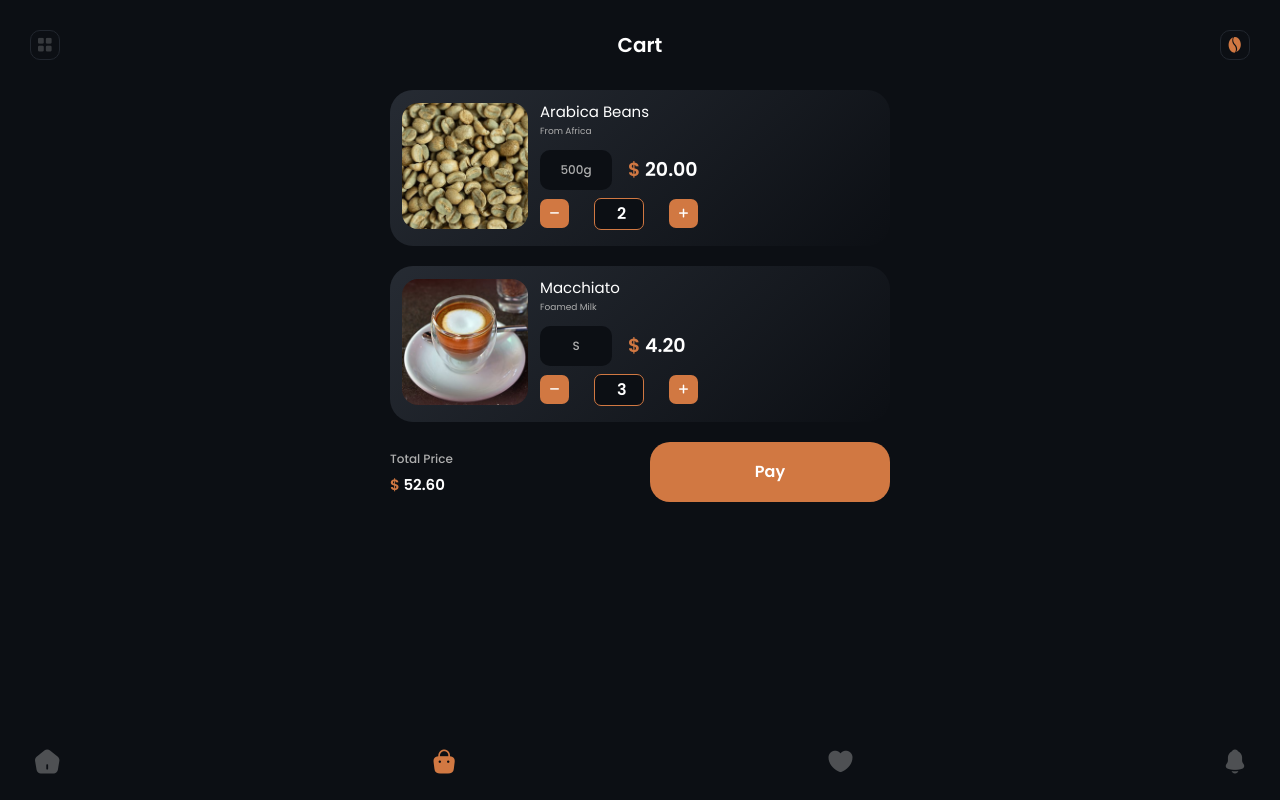
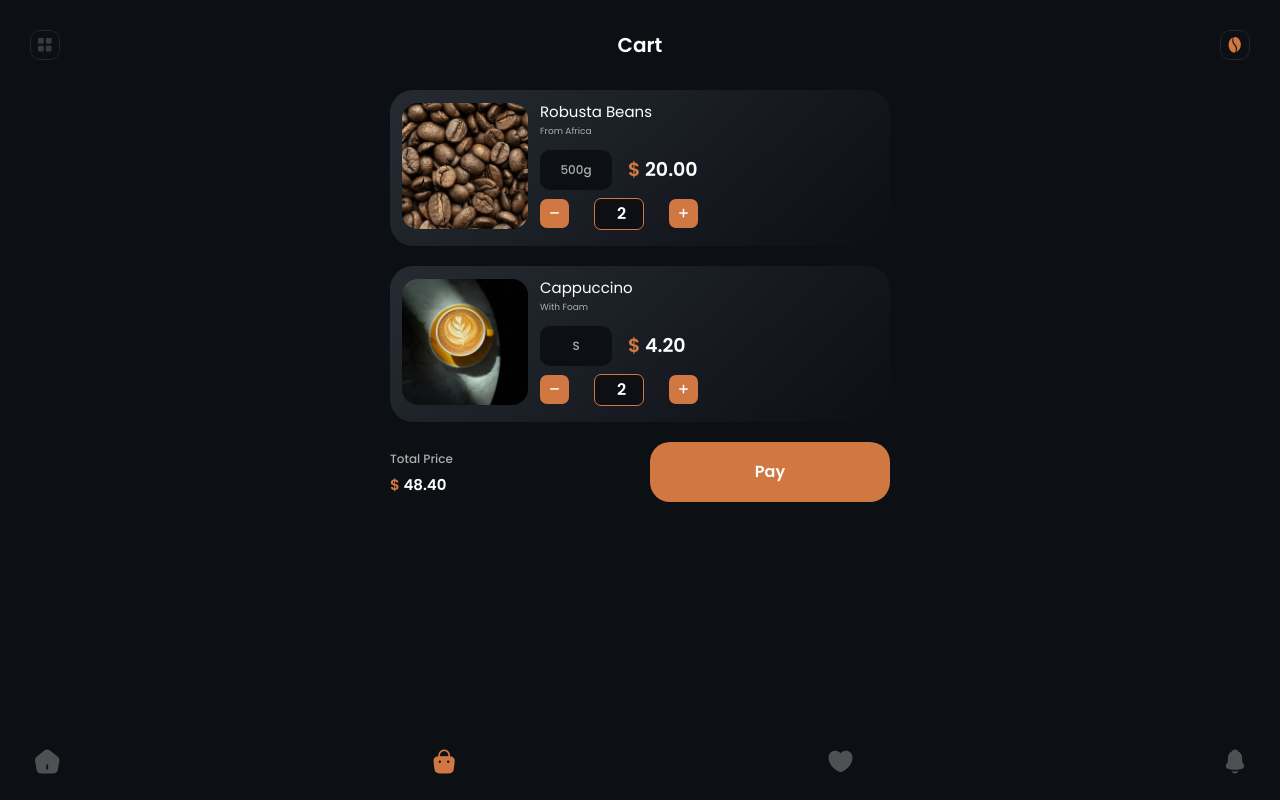
Before and after one commit to yu-nykanorova/coffee_app_react_json-server, a React (Vite) app: page /cart in a window 1280 px wide. Built offline with nearby package versions, Linux system fonts and the light colour scheme; data requests are answered from the project's data file.

Commit message:
added possibility to add, display and remove  multi sizes cart items

```diff
--- a/db.json
+++ b/db.json
@@ -154,22 +154,22 @@
   ],
   "cart": [
     {
-      "id": "beans-4",
-      "title": "Arabica Beans",
+      "id": "beans-3-500g",
+      "title": "Robusta Beans",
       "comment": "From Africa",
       "size": "500g",
       "price": 20,
-      "image": "/assets/img/arabica_beans_2.jpg",
+      "image": "/assets/img/robusta_beans_2.jpg",
       "amount": 2
     },
     {
-      "id": "drinks-5",
-      "title": "Macchiato",
-      "comment": "Foamed Milk",
+      "id": "drinks-2-S",
+      "title": "Cappuccino",
+      "comment": "With Foam",
       "size": "S",
       "price": 4.2,
-      "image": "/assets/img/macchiato.jpg",
-      "amount": 3
+      "image": "/assets/img/cappuccino_2.jpg",
+      "amount": 2
     }
   ]
 }
--- a/src/pages/cart/Cart.jsx
+++ b/src/pages/cart/Cart.jsx
@@ -16,6 +16,17 @@ export const Cart = () => {
     setCartItems(initialCartItems || []);
   }, [initialCartItems]);
 
+  const groupedItemsById = useMemo(() => {
+    return cartItems.reduce((groups, item) => {
+      const baseId = item.id.split("-").slice(0, 2).join("-");
+      if (!groups[baseId]) {
+        groups[baseId] = [];
+      }
+      groups[baseId].push(item);
+      return groups;
+    }, {});
+  }, [cartItems]);
+
   const handleUpdateCartItem = async (updatedItem, itemId = null) => {
     setCartItems((prevItems) => {
       if (updatedItem) {
@@ -30,8 +41,7 @@ export const Cart = () => {
   };
 
   const totalPrice = useMemo(
-    () =>
-      cartItems.reduce((total, i) => total + i.price * i.amount, 0),
+    () => cartItems.reduce((total, i) => total + i.price * i.amount, 0),
     [cartItems]
   );
 
@@ -41,13 +51,21 @@ export const Cart = () => {
   return (
     <div className="cart-container">
       <div className="cards-container">
-        {cartItems.map((item) => (
-          <CartSingleItemCard
-            key={item.id}
-            item={item}
-            onUpdateCartItem={handleUpdateCartItem}
-          />
-        ))}
+        {Object.entries(groupedItemsById).map(([baseId, items]) =>
+          items.length === 1 ? (
+            <CartSingleItemCard
+              key={items[0].id}
+              item={items[0]}
+              onUpdateCartItem={handleUpdateCartItem}
+            />
+          ) : (
+            <CartMultiItemCard
+              key={baseId}
+              items={items}
+              onUpdateCartItem={handleUpdateCartItem}
+            />
+          )
+        )}
       </div>
       <div className="payment-info">
         <div className="total-price">
--- a/src/pages/cart/components/CartMultiItemCard.jsx
+++ b/src/pages/cart/components/CartMultiItemCard.jsx
@@ -1,34 +1,59 @@
+import { useFetch } from "../../../hooks/useFetch";
 import { ButtonAddRemove } from "../../../shared/UI/Buttons/ButtonAddRemove"
 import { ItemAmount } from "../../../shared/UI/ItemAmount/ItemAmount"
 import { ItemPrice } from "../../../shared/UI/ItemPrice/ItemPrice";
 import { ItemSize } from "../../../shared/UI/ItemSize/ItemSize";
 import "./CartMultiItemCard.scss";
 
-export const CartMultiItemCard = () => {
+export const CartMultiItemCard = ({ items, onUpdateCartItem }) => {
+    const { loadData: deleteCartItem } = useFetch(null, "DELETE");
+    const { loadData: updateCartItem } = useFetch(null, "PUT");
+
+    const handleDelete = async (item) => {
+        if (item.amount > 1) {
+            const decreasedAmount = item.amount - 1;
+            const updatedItem = await updateCartItem(item.id, { ...item, amount: decreasedAmount });
+            onUpdateCartItem(updatedItem);
+        } else {
+            await deleteCartItem(item.id);
+            onUpdateCartItem(null, item.id);
+        }
+    };
+
+    const handleAdd = async (item) => {
+        const increasedAmount = item.amount + 1;
+        const updatedItem = await updateCartItem(item.id, { ...item, amount: increasedAmount });
+        onUpdateCartItem(updatedItem);
+    };
+
     return (
         <div className="card-container multi-item-card">
             <div className="multi-item-card__main-info">
                 <div className="multi-item-card__image">
-                <img src="public/assets/img/cappuccino_1.jpg" alt="cappuccino" />
+                    <img src={items[0].image} alt={items[0].title} />
                 </div>
                 <div className="multi-item-card__info">
-                <div className="multi-item-card__info-title">Cappuccino</div>
-                <div className="multi-item-card__info-desc">With Steamed Milk</div>
-                <div className="multi-item-card__info-roast">Medium Roasted</div>
+                    <div className="multi-item-card__info-title">{ items[0].title }</div>
+                    <div className="multi-item-card__info-desc">{ items[0].comment }</div>
+                    <div className="multi-item-card__info-roast">{ items[0].roast }</div>
                 </div>
             </div>
-        <div className="multi-item-card__buy-info">
+            <div className="multi-item-card__sizes">
+                {items.map((item) => (
+                    <div key={item.id} className="multi-item-card__buy-info">
                         <div className="multi-item-card__buy-info-size">
-                <ItemSize className="cart-multi-item-size" size="?" />
+                            <ItemSize className="cart-multi-item-size" size={item.size} />
                         </div>
                         <div className="multi-item-card__buy-info-price">
-                <ItemPrice className="cart-multi-item-price" priceValue="10" />
+                            <ItemPrice className="cart-multi-item-price" priceValue={item.price} />
                         </div>
                         <div className="multi-item-card__buy-info-amount">
-                <ButtonAddRemove form="minus" />
-                <ItemAmount />
-                <ButtonAddRemove form="plus" />
+                            <ButtonAddRemove form="minus" onClick={() => handleDelete(item)} />
+                            <ItemAmount amountValue={item.amount} />
+                            <ButtonAddRemove form="plus" onClick={() => handleAdd(item)} />
                         </div>
+                    </div>
+                ))}
             </div>
         </div>
     )
--- a/src/pages/cart/components/CartMultiItemCard.scss
+++ b/src/pages/cart/components/CartMultiItemCard.scss
@@ -48,6 +48,10 @@
         }
     }
 
+    &__sizes {
+
+    }
+
     &__buy-info {
         display: flex;
         align-items: center;
--- a/src/pages/cart/components/CartSingleItemCard.jsx
+++ b/src/pages/cart/components/CartSingleItemCard.jsx
@@ -7,12 +7,12 @@ import "./CartSingleItemCard.scss";
 
 export const CartSingleItemCard = ({ item, onUpdateCartItem }) => {
   const { loadData: deleteCartItem } = useFetch(null, "DELETE");
-  const { loadData: updatedCartItem } = useFetch(null, "PUT");
+  const { loadData: updateCartItem } = useFetch(null, "PUT");
 
   const handleDelete = async () => {
     if (item.amount > 1) {
       const decreasedAmount = item.amount - 1;
-      const updatedItem = await updatedCartItem(item.id, { ...item, amount: decreasedAmount });
+      const updatedItem = await updateCartItem(item.id, { ...item, amount: decreasedAmount });
       onUpdateCartItem(updatedItem);
     } else {
       await deleteCartItem(item.id);
@@ -22,7 +22,7 @@ export const CartSingleItemCard = ({ item, onUpdateCartItem }) => {
 
   const handleAdd = async () => {
     const increasedAmount = item.amount + 1;
-    const updatedItem = await updatedCartItem(item.id, { ...item, amount: increasedAmount });
+    const updatedItem = await updateCartItem(item.id, { ...item, amount: increasedAmount });
     onUpdateCartItem(updatedItem);
   };
 
--- a/src/shared/UI/Item/Item.jsx
+++ b/src/shared/UI/Item/Item.jsx
@@ -36,7 +36,7 @@ export const Item = ({ itemsName }) => {
     const currentPrice = item.price[selectedSize];
 
     const newCartItem = {
-      id: `${itemsName}-${item.id}`,
+      id: `${itemsName}-${item.id}-${selectedSize}`,
       title: item.title,
       comment: item.comment,
       size: selectedSize,
```
Lines whose indentation alone changed are shown as unchanged.
